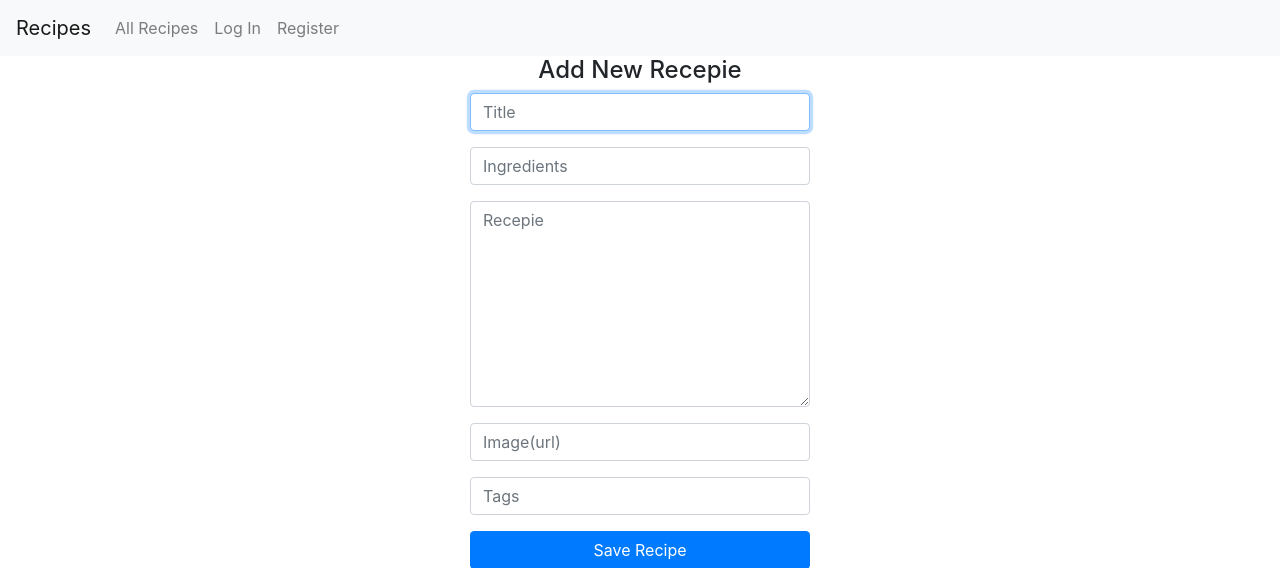
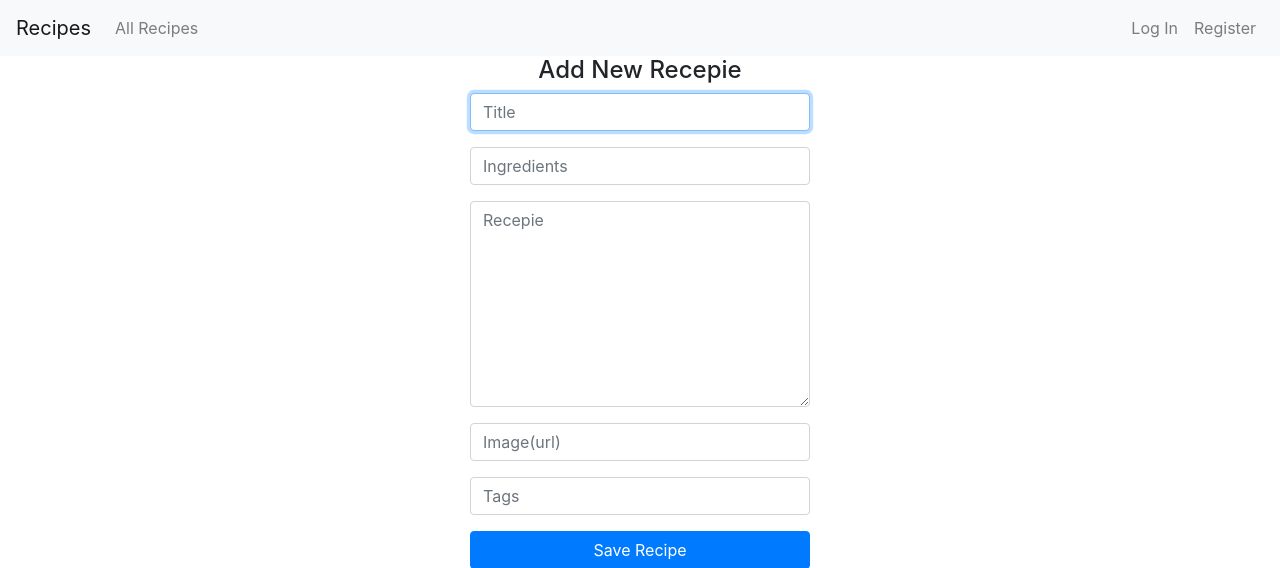
Before and after one commit to grayTurtle01/recipes, a Django app: page /add_recipe in a window 1280 px wide. Shown: the top 568 px of the page. Run offline with Django 3.2, Linux system fonts and the light colour scheme; some libraries are stand-ins or nearby versions.

Commit message:
reworked navbar

```diff
--- a/app/templates/app/layout.html
+++ b/app/templates/app/layout.html
@@ -13,8 +13,24 @@
         <nav class="navbar navbar-expand-sm navbar-light bg-light">
             <a class="navbar-brand" href="#">Recipes</a>
 
-            <div>
-              <ul class="navbar-nav mr-auto">
+            <div class="d-flex justify-content-between w-100">
+
+              <ul class="navbar-nav">
+
+
+                <li class="nav-item">
+                  <a class="nav-link" href="{% url 'index' %}">All Recipes</a>
+                </li>
+
+                {% if user.is_authenticated %}
+
+
+
+                {% endif %}
+                </ul>
+
+
+                <ul class="navbar-nav">
 
                     {% if user.is_authenticated %}
                     <li class="nav-item">
@@ -22,13 +38,7 @@
                             <strong>{{ user.username }}</strong
                         ></a>
                     </li>
-                {% endif %}
 
-                <li class="nav-item">
-                  <a class="nav-link" href="{% url 'index' %}">All Recipes</a>
-                </li>
-
-                {% if user.is_authenticated %}
                     <li class="nav-item">
                         <a class="nav-link" href="{% url 'add_recipe' %}"> Add Recipe</a>
                     </li>
@@ -37,6 +47,7 @@
                         <a class="nav-link" href="{% url 'logout' %}">Log Out</a>
                     </li>
                     {% else %}
+
                         <li class="nav-item">
                             <a class="nav-link" href="{% url 'login' %}">Log In</a>
                         </li>
@@ -45,7 +56,11 @@
                         </li>
                     {% endif %}
                 </ul>
+
+
             </div>
+
+
           </nav>
 
         <div class="body">
```
Also changed, not shown: db.sqlite3. Lines whose indentation alone changed are shown as unchanged.
